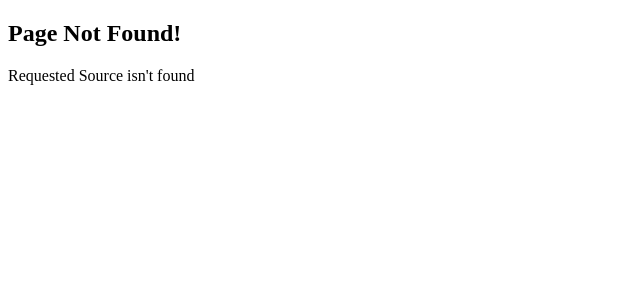
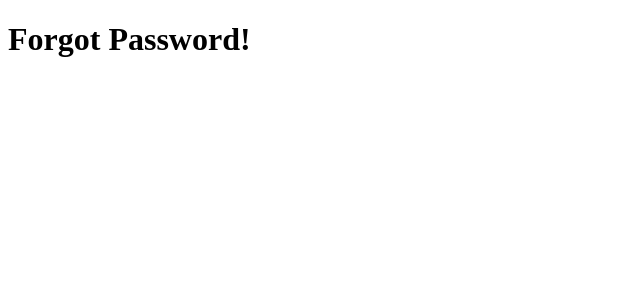
Before and after one commit to AnwardeenM/NextJS, a Next.js app in the folder routing-demo/: page /forgot-password in a window 1280 px wide. Before the commit this address had no page. Shown: the top 300 px of the page, without its empty margins (0-640 px from the left). Built offline with nearby package versions, Linux system fonts and the light colour scheme.

Commit message:
Learning about Route groups with an eg. from login,register& forgot password

```diff
--- /dev/null
+++ b/routing-demo/src/app/forgot-password/page.tsx
@@ -0,0 +1,3 @@
+export default function ForgotPassword(){
+    return <h1>Forgot Password!</h1>
+}
--- /dev/null
+++ b/routing-demo/src/app/login/page.tsx
@@ -0,0 +1,3 @@
+export default function Login(){
+    return <h1>Login</h1>
+}
--- /dev/null
+++ b/routing-demo/src/app/register/page.tsx
@@ -0,0 +1,3 @@
+export default function Register(){
+    return<h1>Register</h1>
+}
```
